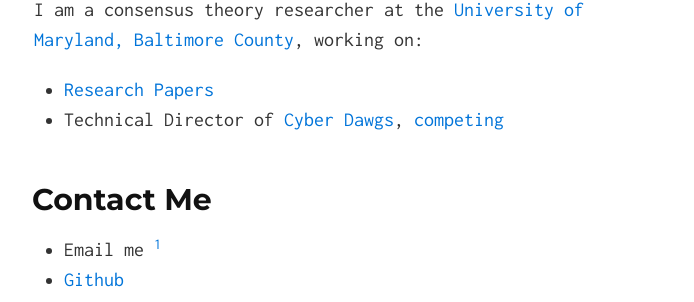
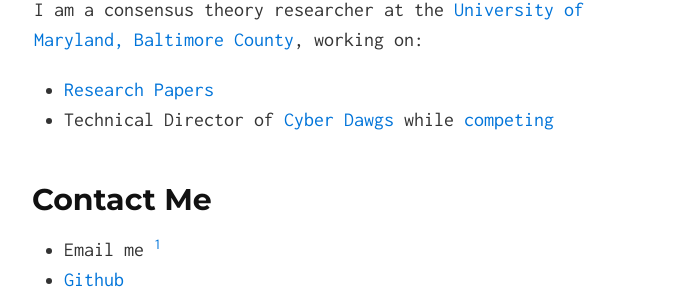
Before and after one commit to pleoxconfusa/pleoxconfusa.github.io, a Jekyll site: the page built from index.md, in a window 1280 px wide. Shown: the part 275-577 px from the top of the page, without its empty margins (286-980 px from the left). Built offline with Jekyll 4.4.1, drawn with Linux system fonts in a browser that asks for light colours; our own code applies the rules of GitHub Pages for plain Markdown files.

Commit message:
Update index.md

```diff
--- a/index.md
+++ b/index.md
@@ -6,7 +6,7 @@ layout: default
 
 I am a consensus theory researcher at the [University of Maryland, Baltimore County](https://dss.umbc.edu/), working on:
 + [Research Papers](#papers)
-+ Technical Director of [Cyber Dawgs](https://umbccd.umbc.edu), [competing](#comps)
++ Technical Director of [Cyber Dawgs](https://umbccd.umbc.edu) while [competing](#comps)
 
 ## Contact Me
 + Email me [^1]
```
